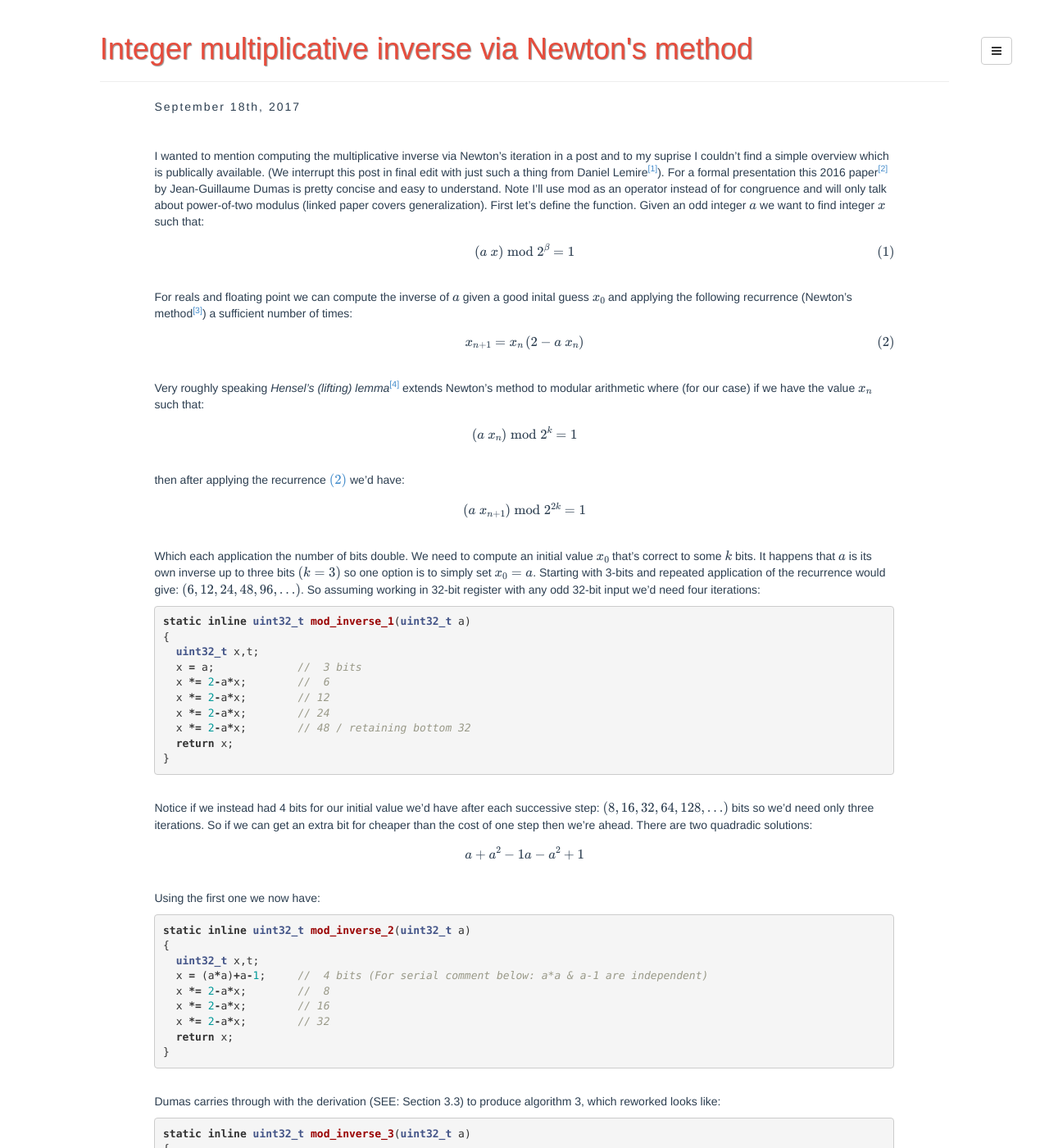
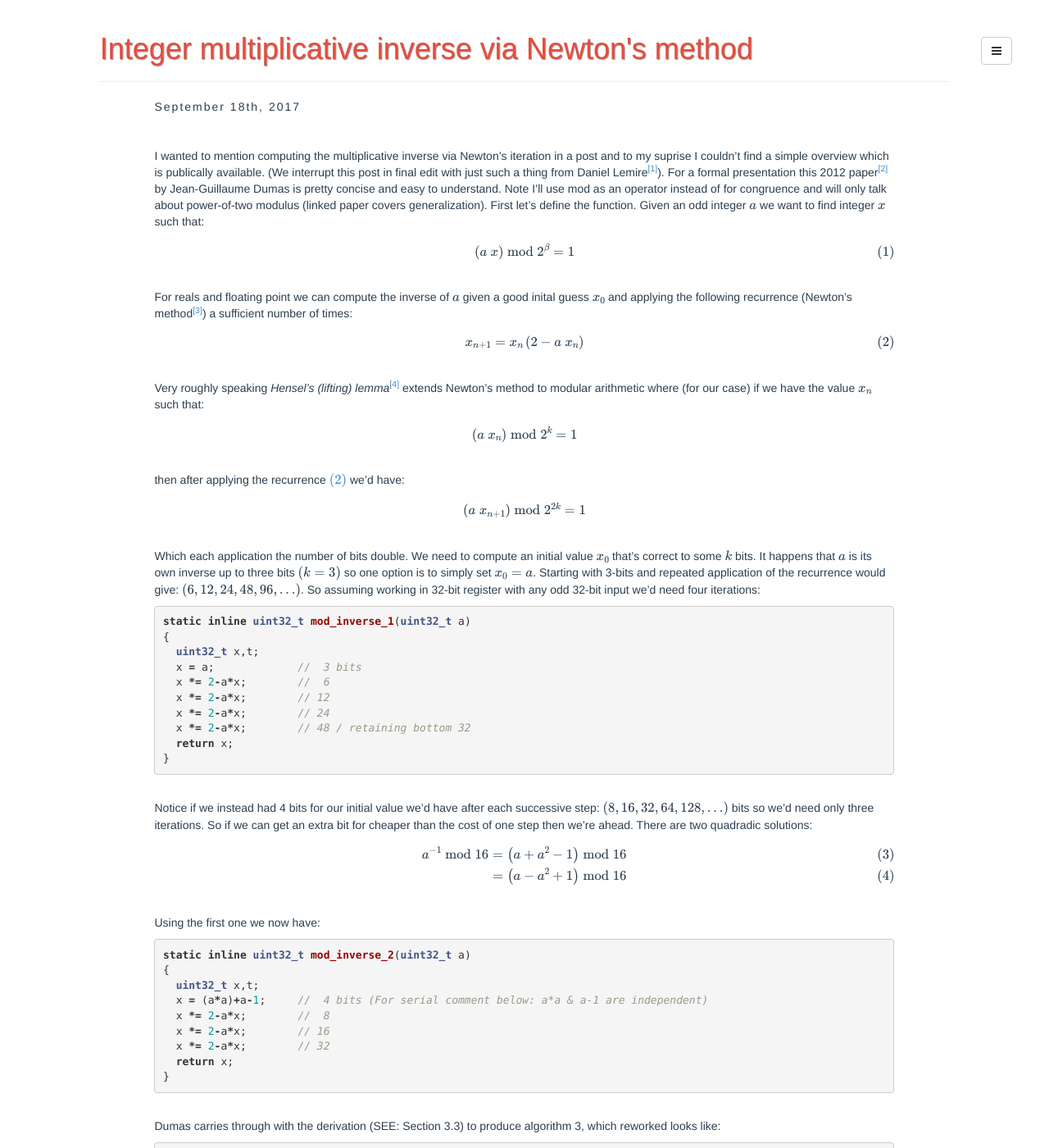
Before and after one commit to Marc-B-Reynolds/Marc-B-Reynolds.github.io, a Jekyll site: the page built from _posts/2017-09-18-ModInverse.md, in a window 1280 px wide and 1400 px high. Shown: the whole window at 82% size. Built offline with Jekyll 4.4.1, drawn with Linux system fonts in a browser that asks for light colours; formulas are drawn with MathJax 3; some of the changed text lies outside the part shown.

Commit message:
fix 2
wrong date and tweaked quadradic

```diff
--- a/_posts/2017-09-18-ModInverse.md
+++ b/_posts/2017-09-18-ModInverse.md
@@ -7,7 +7,7 @@ description:  A short note on computing the modular multiplicative inverse of an
 ---
 
 \\
-I wanted to mention computing the multiplicative inverse via Newton's iteration in a post and to my suprise I couldn't find a simple overview which is publically available.  (We interrupt this post in final edit with just such a thing from Daniel Lemire[^lemire]).  For a formal presentation this 2016 paper[^newton]  by Jean-Guillaume Dumas is pretty concise and easy to understand. Note I'll use mod as an operator instead of for congruence and will only talk about power-of-two modulus (linked paper covers generalization). First let's define the function.  Given an odd integer $a$ we want to find integer $x$ such that:
+I wanted to mention computing the multiplicative inverse via Newton's iteration in a post and to my suprise I couldn't find a simple overview which is publically available.  (We interrupt this post in final edit with just such a thing from Daniel Lemire[^lemire]).  For a formal presentation this 2012 paper[^newton]  by Jean-Guillaume Dumas is pretty concise and easy to understand. Note I'll use mod as an operator instead of for congruence and will only talk about power-of-two modulus (linked paper covers generalization). First let's define the function.  Given an odd integer $a$ we want to find integer $x$ such that:
 
 $$ \begin{equation}
 \left(a~x\right) \bmod 2^\beta = 1
@@ -50,10 +50,10 @@ static inline uint32_t mod_inverse_1(uint32_t a)
 \\
 Notice if we instead had 4 bits for our initial value we'd have after each successive step: $\left(8,16,32,64,128,\ldots\right)$ bits so we'd need only three iterations.  So if we can get an extra bit for cheaper than the cost of one step then we're ahead. There are two quadradic solutions:
 
-$$
-a + a^2 - 1 \\
-a - a^2 + 1
-$$
+$$ \begin{eqnarray}
+a^{-1} \bmod 16 & = & \left(a + a^2 - 1\right) \bmod 16 \\
+                & = & \left(a - a^2 + 1\right) \bmod 16
+\end{eqnarray}$$
 
 \\
 Using the first one we now have:
@@ -110,7 +110,7 @@ References and Footnotes
 ------
 
 [^nrmethod]:   *"Wikipedia: Newton's method"*, ([page](http://en.wikipedia.org/wiki/Newton%27s_method))
-[^newton]:     *"On Newton-Raphson iteration for multiplicative inverses modulo prime powers"*, Jean-Guillaume Dumas 2016 ([PDF](http://arxiv.org/pdf/1209.6626v2.pdf))
+[^newton]:     *"On Newton-Raphson iteration for multiplicative inverses modulo prime powers"*, Jean-Guillaume Dumas 2012 ([PDF](http://arxiv.org/pdf/1209.6626v2.pdf))
 [^hensel]:     *"Wikipdia: Hensel's lemma"*   ([page](https://en.wikipedia.org/wiki/Hensel%27s_lemma))
 [^lemire]:     *"Computing the inverse of odd integers"*, Daniel Lemire 2017 ([page](http://lemire.me/blog/2017/09/18/computing-the-inverse-of-odd-integers/))
 [^looks]:      AKA I've spent zero time really thinking about performance here.
```
